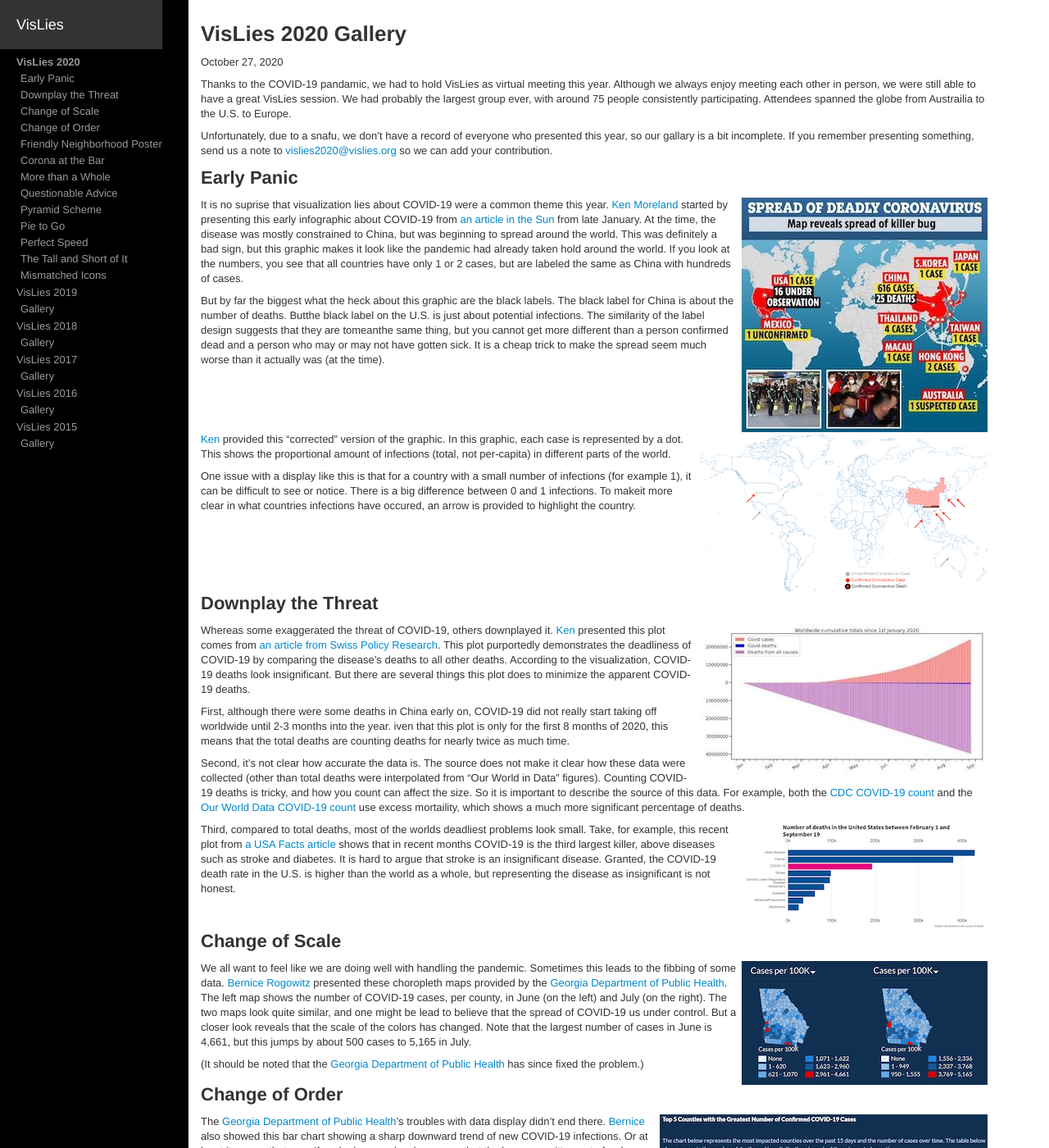
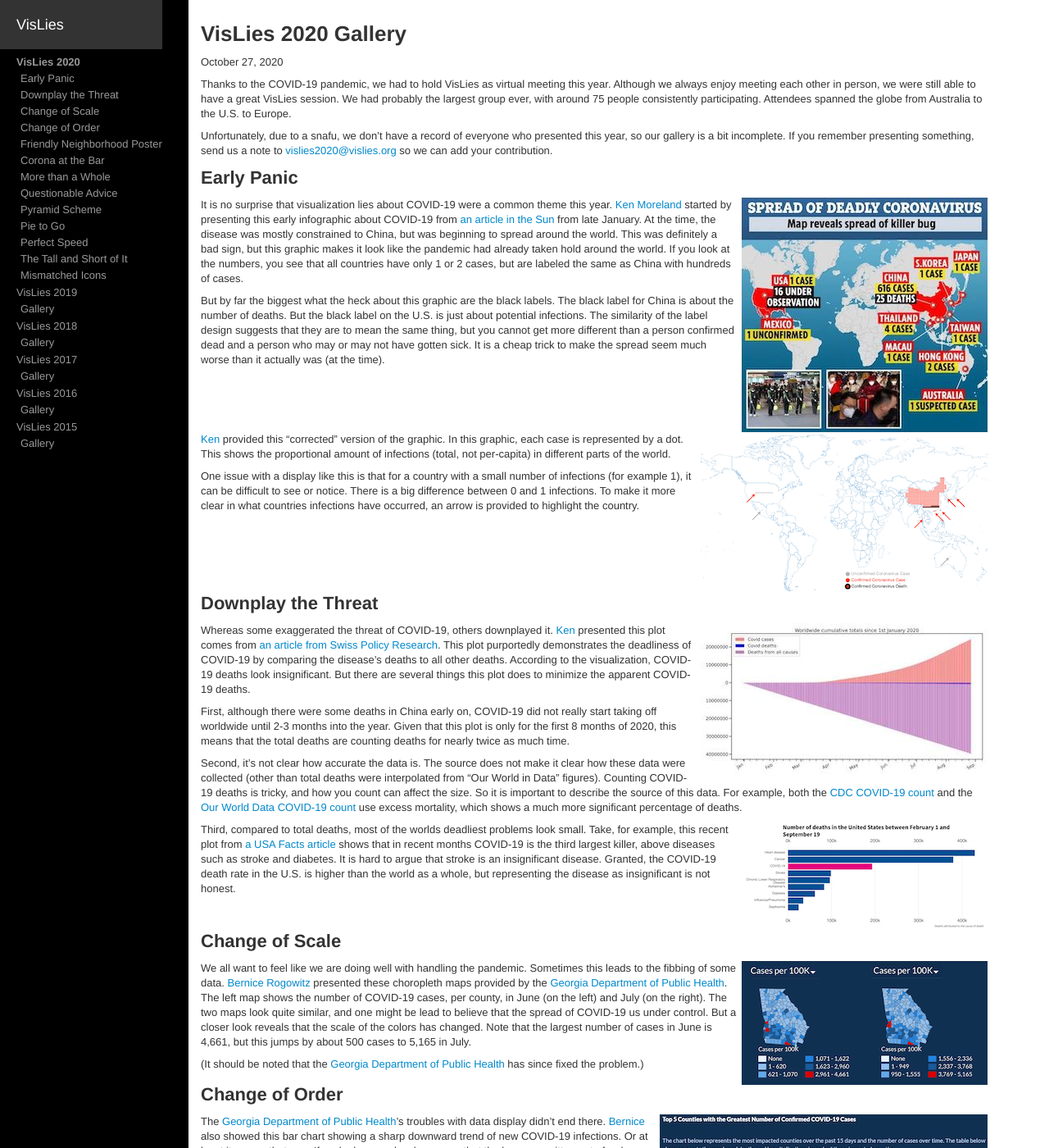
Before and after one commit to vislies/2020, a Jekyll site: the page built from gallery/index.md, in a window 1280 px wide and 1400 px high. Shown: the whole window at 82% size. Built offline with Jekyll 4.4.1, drawn with Linux system fonts in a browser that asks for light colours; some of the changed text lies outside the part shown.

Commit message:
Spell check

```diff
--- a/gallery/index.md
+++ b/gallery/index.md
@@ -33,12 +33,12 @@ gallery-nav:
 
 October 27, 2020
 
-Thanks to the COVID-19 pandamic, we had to hold VisLies as virtual meeting this year.
+Thanks to the COVID-19 pandemic, we had to hold VisLies as virtual meeting this year.
 Although we always enjoy meeting each other in person, we were still able to have a great VisLies session.
 We had probably the largest group ever, with around 75 people consistently participating.
-Attendees spanned the globe from Austrailia to the U.S. to Europe.
+Attendees spanned the globe from Australia to the U.S. to Europe.
 
-Unfortunately, due to a snafu, we don't have a record of everyone who presented this year, so our gallary is a bit incomplete.
+Unfortunately, due to a snafu, we don't have a record of everyone who presented this year, so our gallery is a bit incomplete.
 If you remember presenting something, send us a note to <a href="mailto:vislies2020@vislies.org">vislies2020@vislies.org</a> so we can add your contribution.
 
 ## Early Panic
@@ -47,7 +47,7 @@ If you remember presenting something, send us a note to <a href="mailto:vislies2
 ![Exaggerated Spread](coronavirus-exaggerated-thumbnail.jpg)
 </a>
 
-It is no suprise that visualization lies about COVID-19 were a common theme this year.
+It is no surprise that visualization lies about COVID-19 were a common theme this year.
 [Ken Moreland] started by presenting this early infographic about COVID-19 from [an article in the Sun] from late January.
 At the time, the disease was mostly constrained to China, but was beginning to spread around the world.
 This was definitely a bad sign, but this graphic makes it look like the pandemic had already taken hold around the world.
@@ -55,8 +55,8 @@ If you look at the numbers, you see that all countries have only 1 or 2 cases, b
 
 But by far the biggest what the heck about this graphic are the black labels.
 The black label for China is about the number of deaths.
-Butthe black label on the U.S. is just about potential infections.
-The similarity of the label design suggests that they are tomeanthe same thing, but you cannot get more different than a person confirmed dead and a person who may or may not have gotten sick.
+But the black label on the U.S. is just about potential infections.
+The similarity of the label design suggests that they are to mean the same thing, but you cannot get more different than a person confirmed dead and a person who may or may not have gotten sick.
 It is a cheap trick to make the spread seem much worse than it actually was (at the time).
 
 <div class="image-stop" />
@@ -71,7 +71,7 @@ This shows the proportional amount of infections (total, not per-capita) in diff
 
 One issue with a display like this is that for a country with a small number of infections (for example 1), it can be difficult to see or notice.
 There is a big difference between 0 and 1 infections.
-To makeit more clear in what countries infections have occured, an arrow is provided to highlight the country.
+To make it more clear in what countries infections have occurred, an arrow is provided to highlight the country.
 
 [an article in the Sun]: https://www.thesun.co.uk/news/10799738/coronavirus-could-already-spread-uk/
 
@@ -88,13 +88,13 @@ According to the visualization, COVID-19 deaths look insignificant.
 But there are several things this plot does to minimize the apparent COVID-19 deaths.
 
 First, although there were some deaths in China early on, COVID-19 did not really start taking off worldwide until 2-3 months into the year.
-iven that this plot is only for the first 8 months of 2020, this means that the total deaths are counting deaths for nearly twice as much time.
+Given that this plot is only for the first 8 months of 2020, this means that the total deaths are counting deaths for nearly twice as much time.
 
-Second, it’s not clear how accurate the data is.
+Second, it's not clear how accurate the data is.
 The source does not make it clear how these data were collected (other than total deaths were interpolated from "Our World in Data" figures).
 Counting COVID-19 deaths is tricky, and how you count can affect the size.
 So it is important to describe the source of this data.
-For example, both the [CDC COVID-19 count] and the [Our World Data COVID-19 count] use excess mortaility, which shows a much more significant percentage of deaths.
+For example, both the [CDC COVID-19 count] and the [Our World Data COVID-19 count] use excess mortality, which shows a much more significant percentage of deaths.
 
 <div class="image-stop" />
 
@@ -165,9 +165,9 @@ But in fact, two items are recommended whereas two are prohibited.
 The problem is that a check mark and a cross are actually visually pretty similar.
 This graphic could be made instantly clearer by using green (a color commonly associated with "go" in the US) with the check and other associated visual elements.
 This is not a case of simply saving money by using only red and black ink.
-The printers used are capible of full color as is evidenced by the blue logo, present even in [the printed poster].
+The printers used are capable of full color as is evidenced by the blue logo, present even in [the printed poster].
 
-The part of the infographic telling us not to gether in groups is clear enough.
+The part of the infographic telling us not to gather in groups is clear enough.
 However why is there a large X over a person drinking (water?)... alone... in an outdoor open space?
 
 [Maria Zemankova]: https://en.wikipedia.org/wiki/Maria_Zemankova
@@ -363,7 +363,7 @@ It makes the Philippineo shorter than the Netherlander’s leg.
 ![Mismatched Icons](mismatched-icons-thumbnail.jpg)
 </a>
 
-Using icons to represent the locaton of things of a particular type is a common, and valid, practice.
+Using icons to represent the location of things of a particular type is a common, and valid, practice.
 But this legend shows the weirdest looking turkey we have ever seen.
 
 If you want to confuse people, an easy way to do it is use conflicting information, and this odd scheme does just that.
```
Also changed, not shown: other parts of gallery/index.md (+4 -4 lines).
